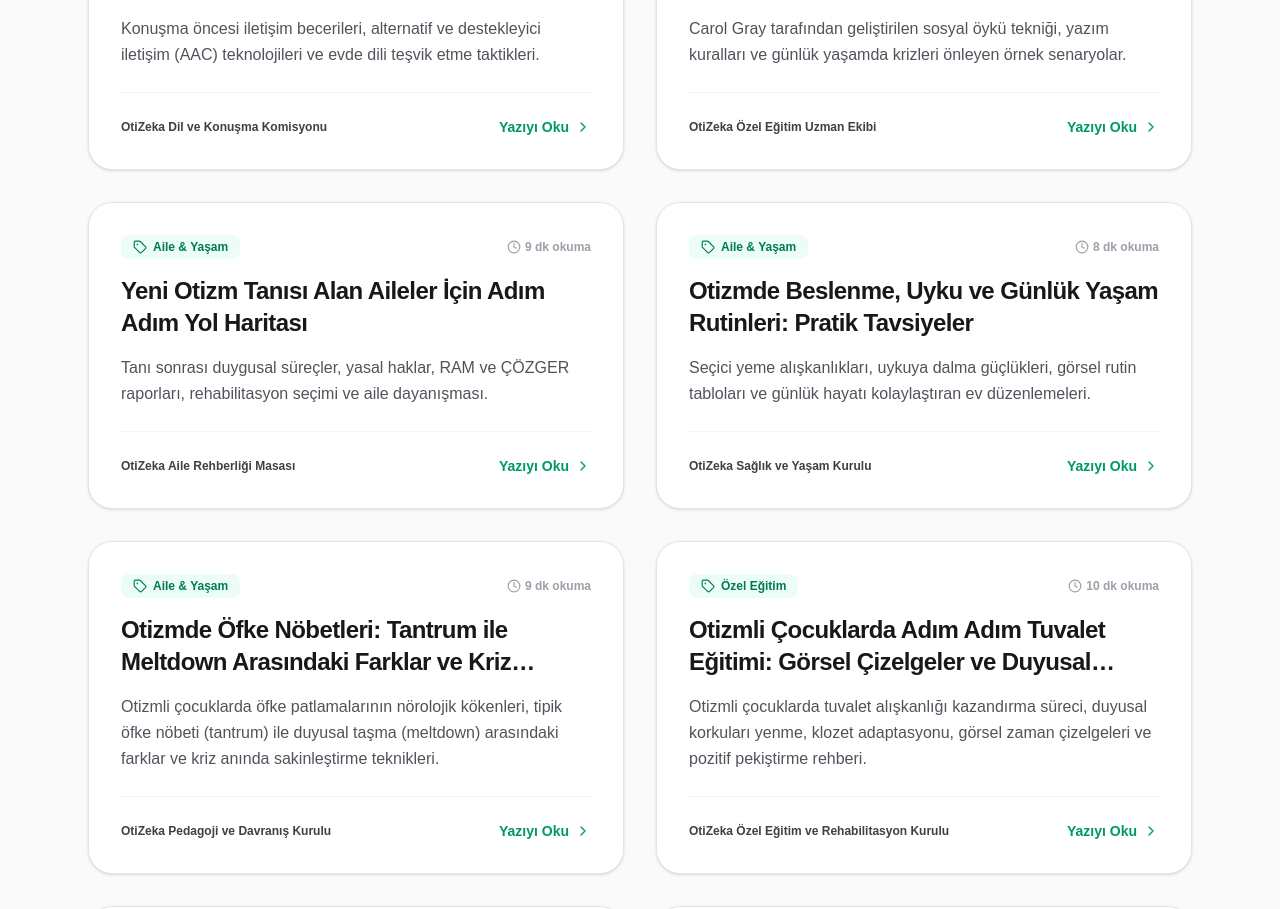
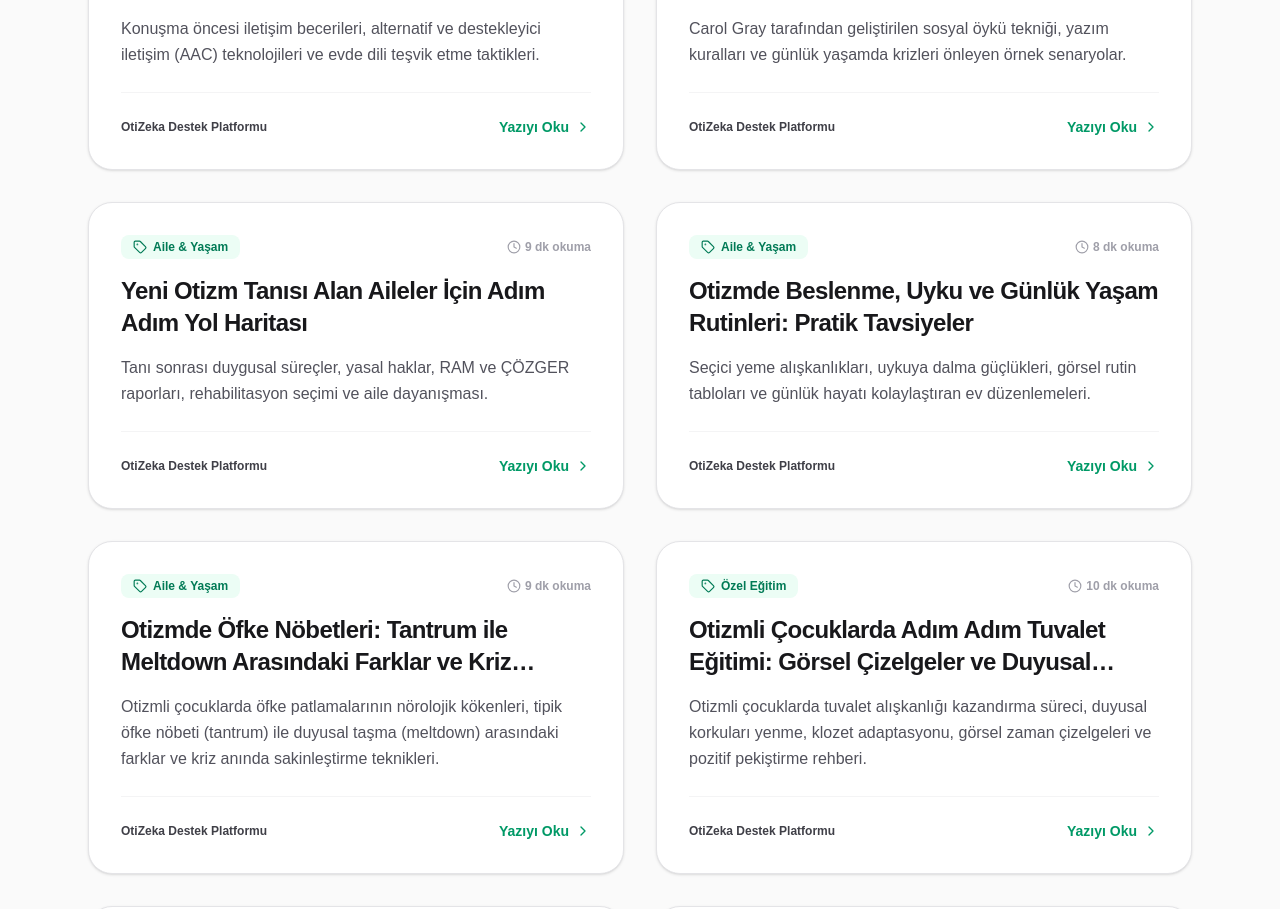
Before and after one commit to zeynelguner-del/otizm, a Next.js app: page /rehber in a window 1280 px wide. Shown: the part 1260-2169 px from the top of the page. Built offline with nearby package versions, Linux system fonts and the light colour scheme.

Commit message:
chore(content): unify all guide authors to OtiZeka Destek Platformu

```diff
--- a/src/data/guides.ts
+++ b/src/data/guides.ts
@@ -34,7 +34,7 @@ export const GUIDE_ARTICLES: GuideArticle[] = [
     title: "Otizm Spektrum Bozukluğu (OSB) Nedir? Belirtileri, Türleri ve Özellikleri",
     summary: "Otizm spektrum bozukluğunun ne olduğu, spektrum kavramının anlamı, erken dönem gelişimsel farklılıklar ve temel özellikler hakkında kapsamlı rehber.",
     category: "Temel Bilgiler",
-    author: "OtiZeka Bilim ve Eğitim Kurulu",
+    author: "OtiZeka Destek Platformu",
     readTime: "8 dk",
     publishedDate: "2026-08-17",
     keywords: ["otizm nedir", "otizm spektrum bozukluğu", "otizm belirtileri", "osb özellikleri", "spektrum kavramı", "çocuklarda otizm"],
@@ -92,7 +92,7 @@ export const GUIDE_ARTICLES: GuideArticle[] = [
     title: "Otizmde Erken Tanı ve Erken Müdahalenin Gücü: Kritik Gelişim Evreleri",
     summary: "0-3 yaş arası beyin plastisitesi, erken tanı ipuçları ve erken özel eğitimin çocuğun bilişsel ve sosyal gelişimine olan kanıtlanmış etkileri.",
     category: "Temel Bilgiler",
-    author: "OtiZeka Bilim ve Eğitim Kurulu",
+    author: "OtiZeka Destek Platformu",
     readTime: "7 dk",
     publishedDate: "2026-08-17",
     keywords: ["otizm erken tanı", "erken müdahale", "beyin plastisitesi", "bebeklerde otizm belirtileri", "otizm ilk işaretler"],
@@ -147,7 +147,7 @@ export const GUIDE_ARTICLES: GuideArticle[] = [
     title: "Otizmde Kanıta Dayalı Özel Eğitim Yöntemleri: ABA, TEACCH, PECS ve ESDM",
     summary: "Özel eğitimde dünyaca kabul görmüş bilimsel yaklaşımlar, uygulama ilkeleri ve her yöntemin çocuğa kazandırdığı temel beceriler.",
     category: "Özel Eğitim",
-    author: "OtiZeka Özel Eğitim Uzman Ekibi",
+    author: "OtiZeka Destek Platformu",
     readTime: "9 dk",
     publishedDate: "2026-08-17",
     keywords: ["aba terapisi", "teacch yöntemi", "pecs iletişim sistemi", "esdm modeli", "özel eğitim metotları", "otizm eğitim teknikleri"],
@@ -205,7 +205,7 @@ export const GUIDE_ARTICLES: GuideArticle[] = [
     title: "Otizmde Duyu Bütünleme Terapisi: Duyusal Hassasiyetler ve Ev Etkinlikleri",
     summary: "Duyusal arayış, aşırı duyarlılık, vestibüler ve proprioseptif sistemlerin anlaşılması ve evde uygulanabilecek pratik duyusal oyunlar.",
     category: "Duyu & Terapi",
-    author: "OtiZeka Terapi ve Gelişim Kurulu",
+    author: "OtiZeka Destek Platformu",
     readTime: "8 dk",
     publishedDate: "2026-08-17",
     keywords: ["duyu bütünleme", "duyusal hassasiyet", "vestibüler duyu", "propriosepsiyon", "otizm duyusal oyunlar", "ergoterapi"],
@@ -255,7 +255,7 @@ export const GUIDE_ARTICLES: GuideArticle[] = [
     title: "Otizmli Çocuklarda İletişim ve Dil Gelişimi: Pratik Stratejiler ve AAC",
     summary: "Konuşma öncesi iletişim becerileri, alternatif ve destekleyici iletişim (AAC) teknolojileri ve evde dili teşvik etme taktikleri.",
     category: "İletişim & Sosyal",
-    author: "OtiZeka Dil ve Konuşma Komisyonu",
+    author: "OtiZeka Destek Platformu",
     readTime: "8 dk",
     publishedDate: "2026-08-17",
     keywords: ["otizm dil gelişimi", "aac iletişim", "otizmde konuşma terapisi", "alternatif iletişim", "istek bildirme", "ekolali"],
@@ -306,7 +306,7 @@ export const GUIDE_ARTICLES: GuideArticle[] = [
     title: "Otizmde Sosyal Öyküler: Davranış ve Rutin Kazandırmada Nasıl Kullanılır?",
     summary: "Carol Gray tarafından geliştirilen sosyal öykü tekniği, yazım kuralları ve günlük yaşamda krizleri önleyen örnek senaryolar.",
     category: "İletişim & Sosyal",
-    author: "OtiZeka Özel Eğitim Uzman Ekibi",
+    author: "OtiZeka Destek Platformu",
     readTime: "7 dk",
     publishedDate: "2026-08-17",
     keywords: ["sosyal öyküler", "carol gray", "otizm davranış yönetimi", "otizm rutinler", "özel eğitim sosyal hikayeler"],
@@ -350,7 +350,7 @@ export const GUIDE_ARTICLES: GuideArticle[] = [
     title: "Yeni Otizm Tanısı Alan Aileler İçin Adım Adım Yol Haritası",
     summary: "Tanı sonrası duygusal süreçler, yasal haklar, RAM ve ÇÖZGER raporları, rehabilitasyon seçimi ve aile dayanışması.",
     category: "Aile & Yaşam",
-    author: "OtiZeka Aile Rehberliği Masası",
+    author: "OtiZeka Destek Platformu",
     readTime: "9 dk",
     publishedDate: "2026-08-17",
     keywords: ["yeni tanı otizm", "çözger raporu", "ram raporu", "otizm aile rehberi", "özel eğitim hakları", "otizm destek süreci"],
@@ -398,7 +398,7 @@ export const GUIDE_ARTICLES: GuideArticle[] = [
     title: "Otizmde Beslenme, Uyku ve Günlük Yaşam Rutinleri: Pratik Tavsiyeler",
     summary: "Seçici yeme alışkanlıkları, uykuya dalma güçlükleri, görsel rutin tabloları ve günlük hayatı kolaylaştıran ev düzenlemeleri.",
     category: "Aile & Yaşam",
-    author: "OtiZeka Sağlık ve Yaşam Kurulu",
+    author: "OtiZeka Destek Platformu",
     readTime: "8 dk",
     publishedDate: "2026-08-17",
     keywords: ["otizm beslenme", "otizm uyku sorunları", "seçici yeme", "görsel rutinler", "otizm ev düzeni", "günlük yaşam"],
@@ -446,7 +446,7 @@ export const GUIDE_ARTICLES: GuideArticle[] = [
     title: "Otizmde Öfke Nöbetleri: Tantrum ile Meltdown Arasındaki Farklar ve Kriz Yönetimi",
     summary: "Otizmli çocuklarda öfke patlamalarının nörolojik kökenleri, tipik öfke nöbeti (tantrum) ile duyusal taşma (meltdown) arasındaki farklar ve kriz anında sakinleştirme teknikleri.",
     category: "Aile & Yaşam",
-    author: "OtiZeka Pedagoji ve Davranış Kurulu",
+    author: "OtiZeka Destek Platformu",
     readTime: "9 dk",
     publishedDate: "2026-09-18",
     keywords: ["otizm meltdown","otizm tantrum","otizm öfke nöbeti","duyusal kriz","otizm sakinleşme yöntemleri","davranış problemleri"],
@@ -503,7 +503,7 @@ export const GUIDE_ARTICLES: GuideArticle[] = [
     title: "Otizmli Çocuklarda Adım Adım Tuvalet Eğitimi: Görsel Çizelgeler ve Duyusal İpuçları",
     summary: "Otizmli çocuklarda tuvalet alışkanlığı kazandırma süreci, duyusal korkuları yenme, klozet adaptasyonu, görsel zaman çizelgeleri ve pozitif pekiştirme rehberi.",
     category: "Özel Eğitim",
-    author: "OtiZeka Özel Eğitim ve Rehabilitasyon Kurulu",
+    author: "OtiZeka Destek Platformu",
     readTime: "10 dk",
     publishedDate: "2026-09-18",
     keywords: ["otizm tuvalet eğitimi","otizm bez bırakma","çocuklarda tuvalet alışkanlığı","özel eğitim tuvalet","görsel tuvalet çizelgesi","duyusal hassasiyet tuvalet"],
@@ -565,7 +565,7 @@ export const GUIDE_ARTICLES: GuideArticle[] = [
     title: "Otizmde Ekolali (Yankı Konuşma): Neden Olur, İşlevsel İletişime Nasıl Dönüştürülür?",
     summary: "Duyulan kelimelerin ve cümlelerin aynen tekrarlanması olan ekolalinin iletişimsel işlevleri, anında ve gecikmiş ekolali farkı ve konuşma terapisi stratejileri.",
     category: "İletişim & Sosyal",
-    author: "OtiZeka Dil ve Konuşma Terapisi Kurulu",
+    author: "OtiZeka Destek Platformu",
     readTime: "8 dk",
     publishedDate: "2026-09-18",
     keywords: ["ekolali nedir","otizm ekolali","yankı konuşma","gecikmiş ekolali","dil ve konuşma terapisi","otizm konuşma geliştirme"],
@@ -623,7 +623,7 @@ export const GUIDE_ARTICLES: GuideArticle[] = [
     title: "Otizmli Çocuklarda Oyun Gelişimi: Duyusal Oyuncak Seçimi ve Akran Oyununa Geçiş",
     summary: "Otizmde oyun evreleri, nesneleri amacına uygun kullanma, sembolik (mış gibi) oyun öğretimi, duyusal sakinleştirici oyuncaklar ve paralel oyundan akran paylaşımına geçiş yolları.",
     category: "Özel Eğitim",
-    author: "OtiZeka Çocuk Gelişimi ve Pedagoji Kurulu",
+    author: "OtiZeka Destek Platformu",
     readTime: "8 dk",
     publishedDate: "2026-09-18",
     keywords: ["otizm oyun becerileri","otizm oyuncak seçimi","sembolik oyun otizm","duyusal oyuncaklar","akran oyunu","paralel oyun"],
@@ -679,7 +679,7 @@ export const GUIDE_ARTICLES: GuideArticle[] = [
     title: "Otizmde Görsel Çizelgeler ve Rutin Panoları: Belirsizliği ve Geçiş Kaygısını Önleme",
     summary: "Otizmli çocukların dünyayı öngörülebilir kılması için görsel çizelgelerin, önce-sonra panolarının ve günlük akış kartlarının hazırlanması ve uygulanması.",
     category: "Özel Eğitim",
-    author: "OtiZeka Özel Eğitim Kurulu",
+    author: "OtiZeka Destek Platformu",
     readTime: "7 dk",
     publishedDate: "2026-09-18",
     keywords: ["görsel çizelge otizm","rutin panosu","önce sonra panosu","geçiş kaygısı otizm","özel eğitim görsel destek","otizm ev düzeni"],
@@ -738,7 +738,7 @@ export const GUIDE_ARTICLES: GuideArticle[] = [
     title: "Otizmli Bireylerde Öz Bakım Becerileri: Görev Analiziyle Adım Adım Bağımsızlaşma",
     summary: "El yıkama, diş fırçalama, giyinme ve yemek yeme gibi öz bakım becerilerinin otizmli bireylere görev analizi ve basamaklandırma yöntemiyle öğretilmesi rehberi.",
     category: "Özel Eğitim",
-    author: "OtiZeka Özel Eğitim ve Ergoterapi Kurulu",
+    author: "OtiZeka Destek Platformu",
     readTime: "9 dk",
     publishedDate: "2026-09-19",
     keywords: ["otizm öz bakım","görev analizi özel eğitim","otizm giyinme becerisi","diş fırçalama otizm","bağımsız yaşam becerileri","özel eğitim günlük yaşam"],
@@ -795,7 +795,7 @@ export const GUIDE_ARTICLES: GuideArticle[] = [
     title: "Otizm ve Teknoloji: Eğitici Mobil Uygulamalar, AAC Tabletleri ve Sağlıklı Ekran Dengesi",
     summary: "Otizmli çocuklarda tablet ve telefon kullanımı, eğitici dijital uygulamaların avantajları, bağımlılık riskleri ve ekran süresi yönetimi rehberi.",
     category: "Temel Bilgiler",
-    author: "OtiZeka Teknoloji ve Eğitim Kurulu",
+    author: "OtiZeka Destek Platformu",
     readTime: "8 dk",
     publishedDate: "2026-09-19",
     keywords: ["otizm ve tablet","otizm ekran süresi","eğitici otizm uygulamaları","otizm teknoloji kullanımı","aac tablet","ekran bağımlılığı otizm"],
@@ -852,7 +852,7 @@ export const GUIDE_ARTICLES: GuideArticle[] = [
     title: "Otizmli Çocukların Kardeşleri: Duygusal İhtiyaçlar, Kaygılar ve Aile İçi Denge Rehberi",
     summary: "Özel gereksinimli bir kardeşe sahip olmanın getirdiği psikolojik dinamikler, kardeşlerin hissettiği suçluluk ve ihmal duygusuyla başa çıkma yolları.",
     category: "Aile & Yaşam",
-    author: "OtiZeka Aile Psikolojisi Kurulu",
+    author: "OtiZeka Destek Platformu",
     readTime: "8 dk",
     publishedDate: "2026-09-19",
     keywords: ["otizm kardeş ilişkileri","özel gereksinimli kardeş","otizm aile içi denge","kardeş psikolojisi otizm","cam çocuk sendromu"],
@@ -904,7 +904,7 @@ export const GUIDE_ARTICLES: GuideArticle[] = [
     title: "Otizmde RAM, ÇÖZGER ve MEB Okul Süreçleri: Ailelerin Bilmesi Gereken Tüm Yasal Aşamalar",
     summary: "Rehberlik Araştırma Merkezi (RAM) raporlama adımları, ÇÖZGER sağlık kurulu süreci, kaynaştırma eğitimi, özel eğitim sınıfları ve veli yasal hakları kılavuzu.",
     category: "Aile & Yaşam",
-    author: "OtiZeka Hukuk ve Mevzuat Kurulu",
+    author: "OtiZeka Destek Platformu",
     readTime: "11 dk",
     publishedDate: "2026-09-19",
     keywords: ["çözger raporu","ram raporu otizm","meb özel eğitim kayıt","kaynaştırma kararı","özel eğitim hakları","destek eğitim odası"],
@@ -964,7 +964,7 @@ export const GUIDE_ARTICLES: GuideArticle[] = [
     title: "Otizmde İnce ve Kaba Motor Becerileri Geliştirme: Evde Yapılabilecek Pratik Etkinlikler",
     summary: "Denge, koordinasyon, el-göz koordinasyonu, kalem tutma ve makas kullanma gibi motor beceri güçlükleri için ergoterapi ve hareket eğitimi egzersizleri.",
     category: "Duyu & Terapi",
-    author: "OtiZeka Hareket ve Ergoterapi Kurulu",
+    author: "OtiZeka Destek Platformu",
     readTime: "9 dk",
     publishedDate: "2026-09-20",
     keywords: ["otizm motor beceriler","kaba motor otizm","ince motor etkinlikleri","el göz koordinasyonu","denge oyunları","özel eğitim hareket"],
@@ -1020,7 +1020,7 @@ export const GUIDE_ARTICLES: GuideArticle[] = [
     title: "Otizmde Aşırı Seçici Yeme ve Yiyecek Reddi: Doku Hassasiyeti ve Besin Zincirleme Yöntemi",
     summary: "Otizmli çocuklarda gıda seçiciliği, sadece 2-3 çeşit yiyecekle beslenme, çiğneme zorlukları, doku/koku hassasiyetleri ve beslenme terapisi yaklaşımları.",
     category: "Duyu & Terapi",
-    author: "OtiZeka Beslenme ve Terapi Kurulu",
+    author: "OtiZeka Destek Platformu",
     readTime: "9 dk",
     publishedDate: "2026-09-20",
     keywords: ["otizm beslenme","seçici yeme otizm","besin zincirleme","otizm yemek reddi","doku hassasiyeti yemek","beslenme terapisi"],
@@ -1072,7 +1072,7 @@ export const GUIDE_ARTICLES: GuideArticle[] = [
     title: "Otizmli Çocuklarda Uyku Problemleri, Gece Uyanmaları ve Kanıtlanmış Uyku Rutinleri",
     summary: "Otizmde melatonin dengesizliği, uykuya dalma güçlüğü, gece uyanıp saatlerce oturmaları önleyecek duyusal ve çevresel uyku protokolleri.",
     category: "Aile & Yaşam",
-    author: "OtiZeka Nöroloji ve Çocuk Sağlığı Kurulu",
+    author: "OtiZeka Destek Platformu",
     readTime: "8 dk",
     publishedDate: "2026-09-20",
     keywords: ["otizm uyku problemleri","otizm melatonin","gece uyanma otizm","uyku hijyeni çocuk","ağırlıklı battaniye uyku","otizm uykuya dalma"],
@@ -1120,7 +1120,7 @@ export const GUIDE_ARTICLES: GuideArticle[] = [
     title: "Otizmde Tekrarlayıcı Davranışlar ve Stimming: Sakinleşme Mekanizması mı, Problem mi?",
     summary: "El çırpma, sallanma, parmak döndürme gibi öz-uyarıcı stimming davranışlarının duyusal işlevleri, ne zaman müdahale edilmesi gerektiği ve güvenli yönlendirme yolları.",
     category: "Temel Bilgiler",
-    author: "OtiZeka Nörogelişim ve Davranış Kurulu",
+    author: "OtiZeka Destek Platformu",
     readTime: "9 dk",
     publishedDate: "2026-09-20",
     keywords: ["stimming nedir","otizm el çırpma","sallanma davranışı","öz uyarıcı davranışlar","otizm tekrarlayıcı hareketler","stimming durdurulmalı mı"],
@@ -1168,7 +1168,7 @@ export const GUIDE_ARTICLES: GuideArticle[] = [
     title: "Okul Öncesi ve İlkokulda Kaynaştırma Eğitimi: BEP Hazırlığı, Öğretmen ve Aile İş Birliği",
     summary: "Kaynaştırma/bütünleştirme sınıflarında otizmli öğrencilerin desteklenmesi, akran zorbalığını önleme, kolaylaştırıcı kişi (gölge öğretmen) ve BEP uyarlamaları.",
     category: "Özel Eğitim",
-    author: "OtiZeka Kaynaştırma ve Okul Öncesi Kurulu",
+    author: "OtiZeka Destek Platformu",
     readTime: "10 dk",
     publishedDate: "2026-09-20",
     keywords: ["kaynaştırma eğitimi otizm","bütünleştirme meb","bep nasıl hazırlanır","gölge öğretmen otizm","akran zorbalığı otizm","okulda otizm"],
```
